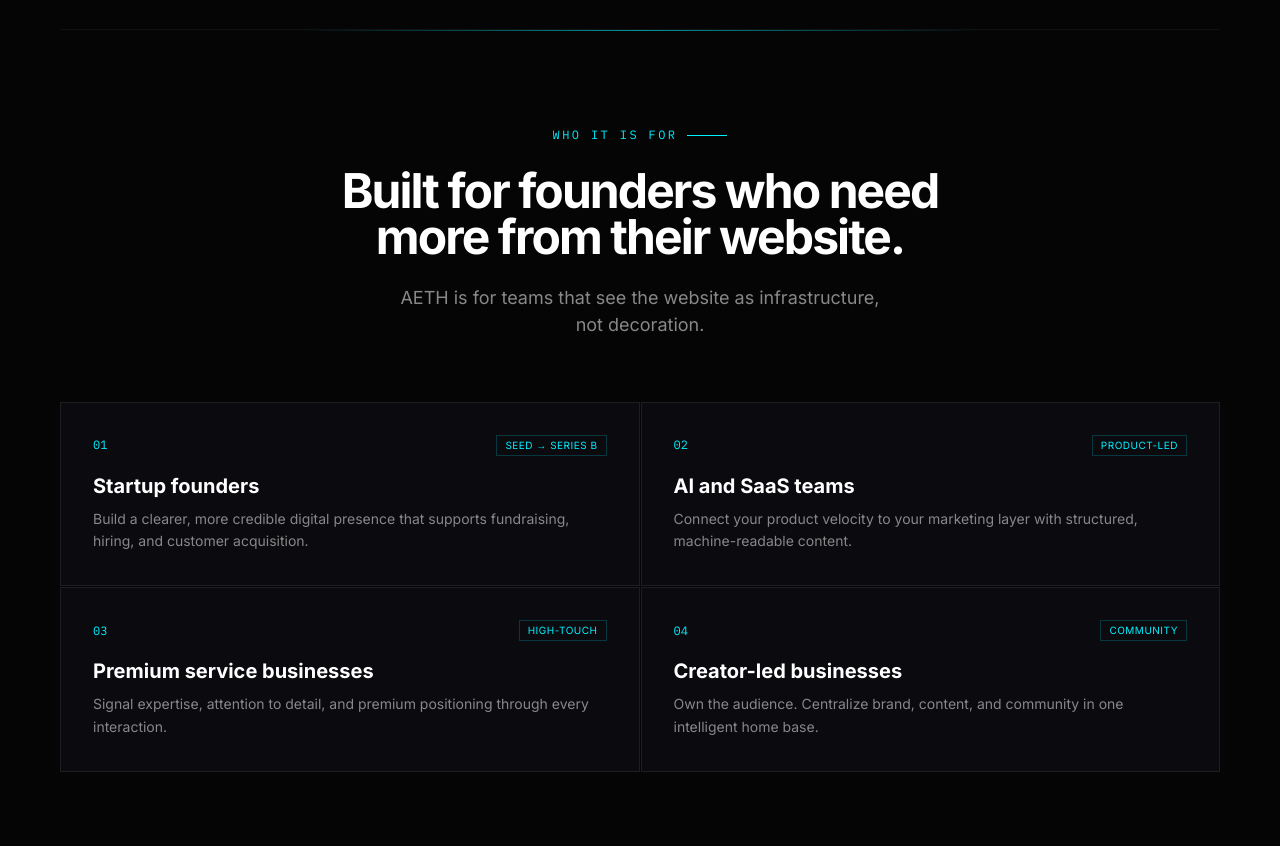
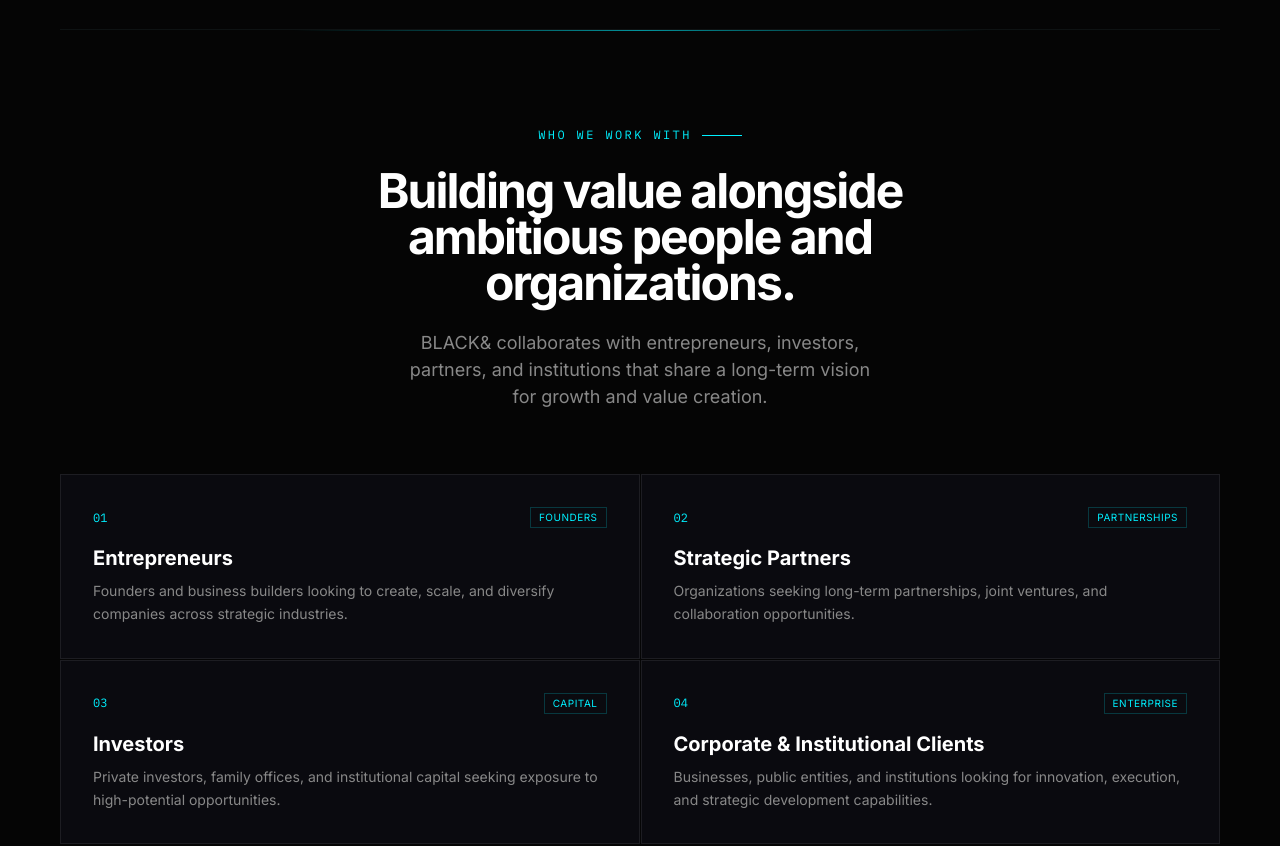
Before and after one commit to blackandb/aeth, a Next.js app: page / in a window 1280 px wide. Shown: the part 4560-5406 px from the top of the page. Built offline with nearby package versions, Linux system fonts and the light colour scheme.

Commit message:
Update audience.tsx

```diff
--- a/src/components/sections/audience.tsx
+++ b/src/components/sections/audience.tsx
@@ -1,22 +1,43 @@
 import { FadeIn } from "@/components/fade-in";
 
 const segments = [
-  { num: "01", title: "Startup founders", desc: "Build a clearer, more credible digital presence that supports fundraising, hiring, and customer acquisition.", tag: "SEED → SERIES B" },
-  { num: "02", title: "AI and SaaS teams", desc: "Connect your product velocity to your marketing layer with structured, machine-readable content.", tag: "PRODUCT-LED" },
-  { num: "03", title: "Premium service businesses", desc: "Signal expertise, attention to detail, and premium positioning through every interaction.", tag: "HIGH-TOUCH" },
-  { num: "04", title: "Creator-led businesses", desc: "Own the audience. Centralize brand, content, and community in one intelligent home base.", tag: "COMMUNITY" },
+  {
+    num: "01",
+    title: "Entrepreneurs",
+    desc: "Founders and business builders looking to create, scale, and diversify companies across strategic industries.",
+    tag: "FOUNDERS",
+  },
+  {
+    num: "02",
+    title: "Strategic Partners",
+    desc: "Organizations seeking long-term partnerships, joint ventures, and collaboration opportunities.",
+    tag: "PARTNERSHIPS",
+  },
+  {
+    num: "03",
+    title: "Investors",
+    desc: "Private investors, family offices, and institutional capital seeking exposure to high-potential opportunities.",
+    tag: "CAPITAL",
+  },
+  {
+    num: "04",
+    title: "Corporate & Institutional Clients",
+    desc: "Businesses, public entities, and institutions looking for innovation, execution, and strategic development capabilities.",
+    tag: "ENTERPRISE",
+  },
 ];
 
 export function AudienceSection() {
   return (
     <section className="section-glow flex min-h-[80vh] flex-col items-center justify-center py-24 text-center">
       <FadeIn>
-        <div className="eyebrow justify-center">Who It Is For</div>
+        <div className="eyebrow justify-center">Who We Work With</div>
         <h2 className="max-w-[600px] text-[48px] font-bold leading-[0.95] tracking-[-0.04em] max-md:text-[32px]">
-          Built for founders who need more from their website.
+          Building value alongside ambitious people and organizations.
         </h2>
         <p className="mx-auto mt-6 max-w-[480px] text-lg leading-[1.5] text-secondary">
-          AETH is for teams that see the website as infrastructure, not decoration.
+          BLACK& collaborates with entrepreneurs, investors, partners, and institutions
+          that share a long-term vision for growth and value creation.
         </p>
       </FadeIn>
 
@@ -25,7 +46,9 @@ export function AudienceSection() {
           <div key={s.num} className="aeth-card text-left">
             <div className="flex items-center justify-between">
               <span className="section-number">{s.num}</span>
-              <span className="border border-accent-cyan/20 px-2 py-0.5 font-[var(--font-mono)] text-[10px] uppercase tracking-wider text-accent-cyan">{s.tag}</span>
+              <span className="border border-accent-cyan/20 px-2 py-0.5 font-[var(--font-mono)] text-[10px] uppercase tracking-wider text-accent-cyan">
+                {s.tag}
+              </span>
             </div>
             <h3 className="mt-4 text-xl font-bold">{s.title}</h3>
             <p className="mt-2 text-sm leading-relaxed text-secondary">{s.desc}</p>
```
